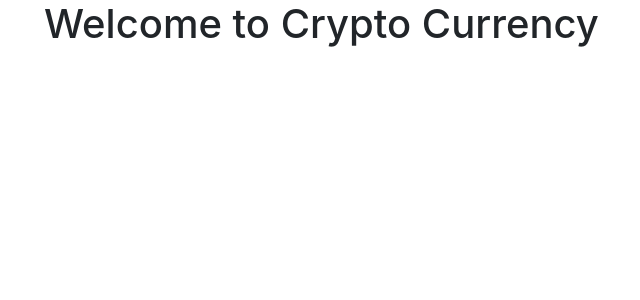
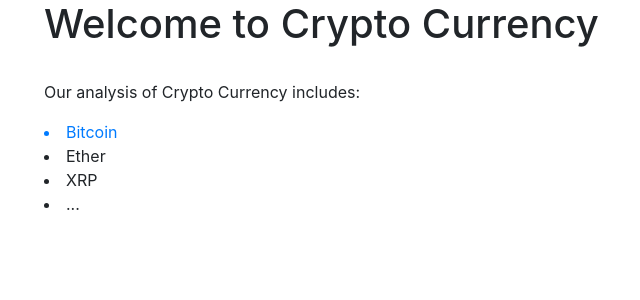
Before and after one commit to tarunsai284/flaskPro, a Flask app: page / in a window 1280 px wide. Shown: the part 56-356 px from the top of the page, without its empty margins (41-681 px from the left). Run offline with Flask 2, Linux system fonts and the light colour scheme; some libraries are stand-ins or nearby versions.

Commit message:
robyns commit2

```diff
--- a/templates/home.html
+++ b/templates/home.html
@@ -2,4 +2,11 @@
 
 {% block content %}
     <h1>Welcome to Crypto Currency</h1>
+    <body>
+        <p><br>Our analysis of Crypto Currency includes:</p>
+        <a href="charts"><li>Bitcoin</li></a>
+        <li>Ether</li>
+        <li>XRP</li>
+        <li>...</li>
+    </body>
 {% endblock %}
```
